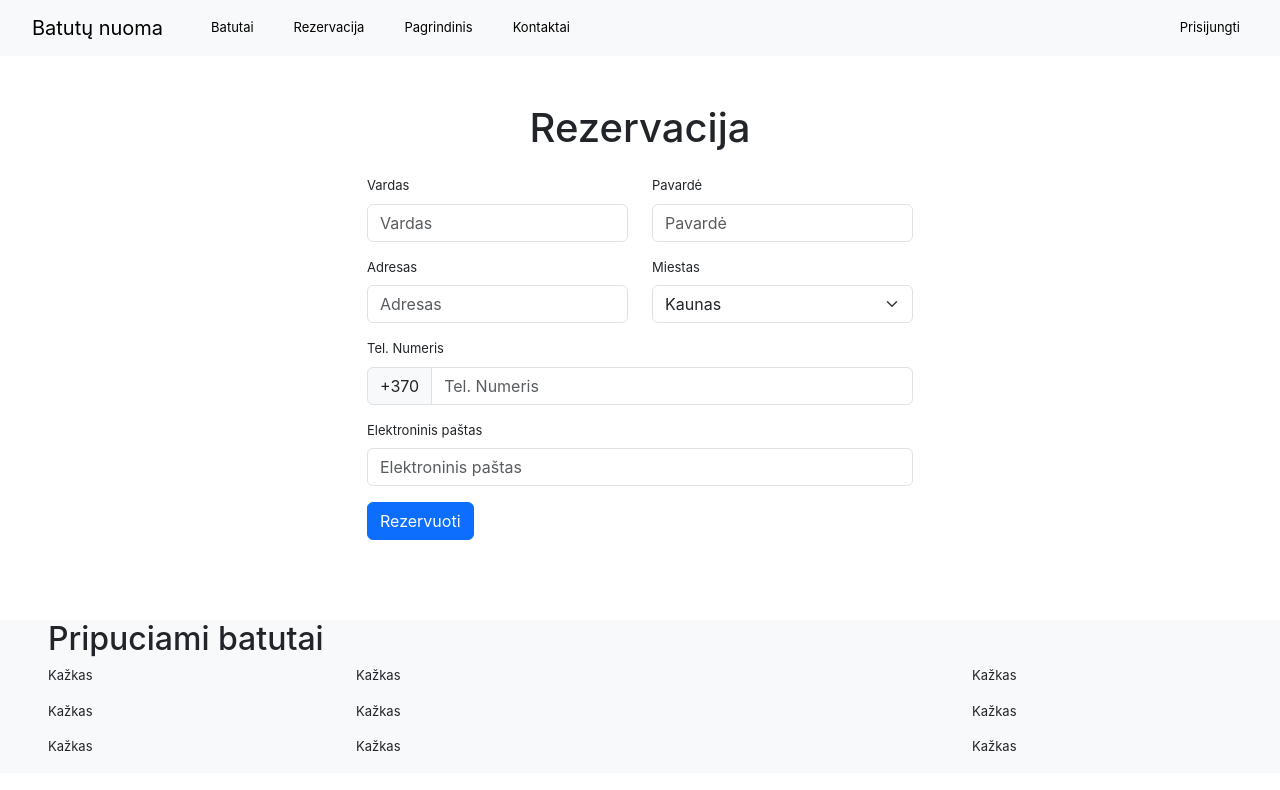
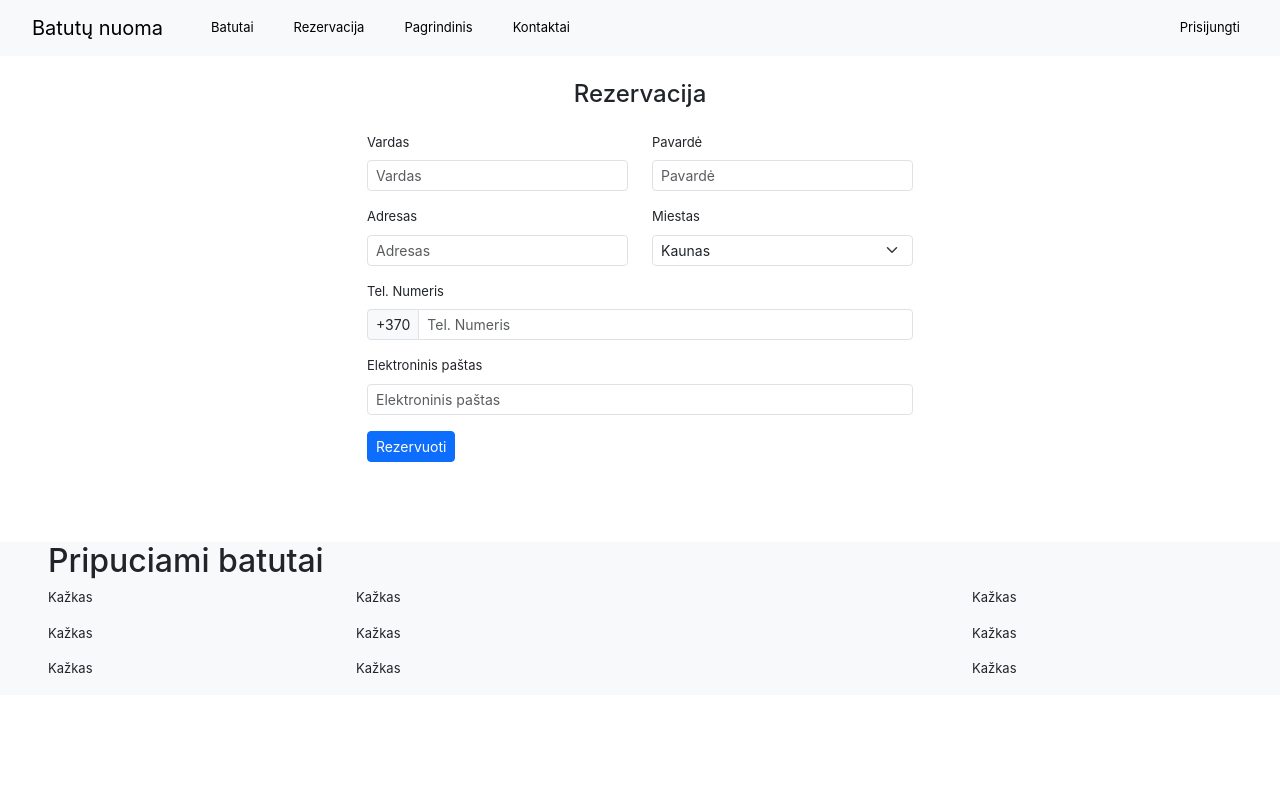
Before and after one commit to ignasbakus/BatutaiFrontendas, a React (Create React App) app: page /reservation in a window 1280 px wide. Shown: the top 790 px of the page. Built offline with nearby package versions, Linux system fonts and the light colour scheme.

Commit message:
Dydziu bandymas

```diff
--- a/src/components/LoginForm.js
+++ b/src/components/LoginForm.js
@@ -5,24 +5,33 @@ function LoginForm(props) {
   return (
     <form className="mt-5">
       <Row className="justify-content-center">
-        <Col className="border border-bottom-0" xs={12} md={3}>
+        <Col className="border border-bottom-0" xs={12} md={4}>
           <Form.Group className="mt-3" controlId="formBasicEmail">
             <Form.Label>Elektroninis paštas</Form.Label>
-            <Form.Control type="email" placeholder="Elektroninis paštas" />
+            <Form.Control
+              size="sm"
+              type="email"
+              placeholder="Elektroninis paštas"
+            />
           </Form.Group>
         </Col>
       </Row>
       <Row className="justify-content-center">
-        <Col className="border-end border-start" xs={12} md={3}>
+        <Col className="border-end border-start" xs={12} md={4}>
           <Form.Group className="mt-3" controlId="formBasicPassword">
             <Form.Label>Slaptažodis</Form.Label>
-            <Form.Control type="password" placeholder="Slaptažodis" />
+            <Form.Control size="sm" type="password" placeholder="Slaptažodis" />
           </Form.Group>
         </Col>
       </Row>
       <Row className="justify-content-center">
-        <Col className="border border-top-0" xs={12} md={3}>
-          <Button className="mt-2 mb-3" variant="primary" type="submit">
+        <Col className="border border-top-0" xs={12} md={4}>
+          <Button
+            size="sm"
+            className="mt-2 mb-3"
+            variant="primary"
+            type="submit"
+          >
             Prisijungti
           </Button>
         </Col>
--- a/src/components/ReservationForm.js
+++ b/src/components/ReservationForm.js
@@ -4,19 +4,19 @@ import { Form, Row, Col, InputGroup, Button } from "react-bootstrap";
 
 function ReservationForm(props) {
   return (
-    <Form className="mt-5">
-      <h1 className="text-center">Rezervacija</h1>
+    <Form className="mt-4">
+      <h4 className="text-center">Rezervacija</h4>
       <Row className="justify-content-center">
         <Col xs={12} md={3}>
           <Form.Group className="mt-3" controlId="formBasicName">
             <Form.Label>Vardas</Form.Label>
-            <Form.Control type="text" placeholder="Vardas" />
+            <Form.Control size="sm" type="text" placeholder="Vardas" />
           </Form.Group>
         </Col>
         <Col xs={12} md={3}>
           <Form.Group className="mt-3" controlId="formBasicLastName">
             <Form.Label>Pavardė</Form.Label>
-            <Form.Control type="text" placeholder="Pavardė" />
+            <Form.Control size="sm" type="text" placeholder="Pavardė" />
           </Form.Group>
         </Col>
       </Row>
@@ -24,13 +24,13 @@ function ReservationForm(props) {
         <Col xs={12} md={3}>
           <Form.Group className="mt-3" controlId="formBasicLastName">
             <Form.Label>Adresas</Form.Label>
-            <Form.Control type="text" placeholder="Adresas" />
+            <Form.Control size="sm" type="text" placeholder="Adresas" />
           </Form.Group>
         </Col>
         <Col xs={12} md={3}>
           <Form.Group className="mt-3">
             <Form.Label>Miestas</Form.Label>
-            <Form.Select aria-label="Default select example">
+            <Form.Select size="sm" aria-label="Default select example">
               <option value="1">Kaunas</option>
               <option value="2">Vilnius</option>
               <option value="3">Prienai</option>
@@ -42,7 +42,7 @@ function ReservationForm(props) {
         <Col xs={12} md={6}>
           <Form.Group className="mt-3" controlId="formBasicPhoneNumber">
             <Form.Label>Tel. Numeris</Form.Label>
-            <InputGroup>
+            <InputGroup size="sm">
               <InputGroup.Text id="basic-addon3">+370</InputGroup.Text>
               <Form.Control
                 id="inputNumber"
@@ -57,13 +57,17 @@ function ReservationForm(props) {
         <Col xs={12} md={6}>
           <Form.Group className="mt-3" controlId="formBasicEmail">
             <Form.Label>Elektroninis paštas</Form.Label>
-            <Form.Control type="email" placeholder="Elektroninis paštas" />
+            <Form.Control
+              size="sm"
+              type="email"
+              placeholder="Elektroninis paštas"
+            />
           </Form.Group>
         </Col>
       </Row>
       <Row className="justify-content-center">
         <Col xs={12} md={6}>
-          <Button className="mt-3" variant="primary" type="submit">
+          <Button size="sm" className="mt-3" variant="primary" type="submit">
             Rezervuoti
           </Button>
         </Col>
```
